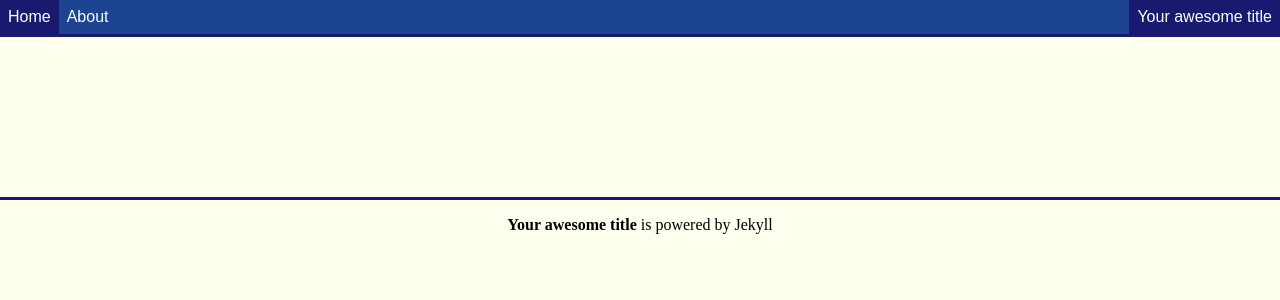
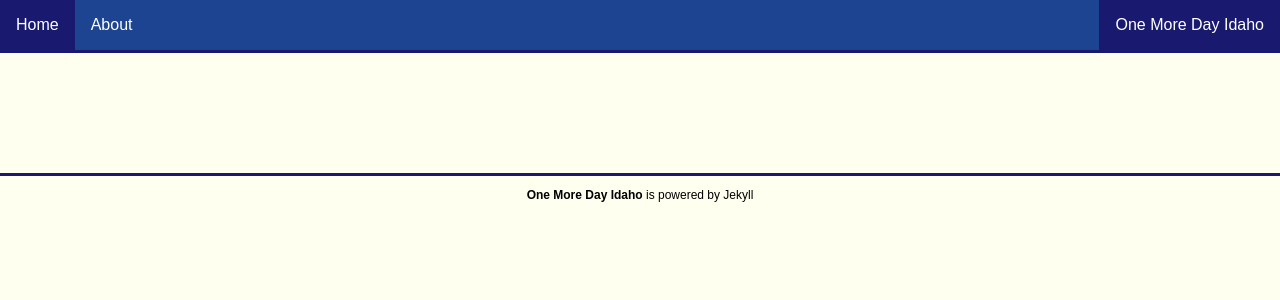
Before and after one commit to nlee1639/onemoredayidaho.github.io, a Jekyll site: the page built from contact.md, in a window 1280 px wide. Shown: the top 300 px of the page. Built offline with Jekyll 4.4.1, drawn with Linux system fonts in a browser that asks for light colours.

Commit message:
Various little changes

```diff
--- a/_config.yml
+++ b/_config.yml
@@ -18,7 +18,7 @@
 # You can create any custom variable you would like, and they will be accessible
 # in the templates via {{ site.myvariable }}.
 
-title: Your awesome title
+title: One More Day Idaho
 email: your-email@example.com
 description: >- # this means to ignore newlines until "baseurl:"
   Write an awesome description for your new site here. You can edit this
--- a/css/main.css
+++ b/css/main.css
@@ -9,7 +9,7 @@ nav {
 
 nav a, nav span {
   color: white;
-  padding: 0.5em;
+  padding: 1em;
   margin: 0px;
   text-decoration: none;
 }
@@ -37,9 +37,11 @@ h1 {
 
 
 footer {
+  font-family: sans-serif;
   margin-top: 10em;
   border-top-style: solid;
   border-top-color: MidnightBlue;
   border-top-width: 3px;
   text-align: center;
+  font-size: 12px;
 }
```
Also changed, not shown: index.md (+1 -1 lines).
